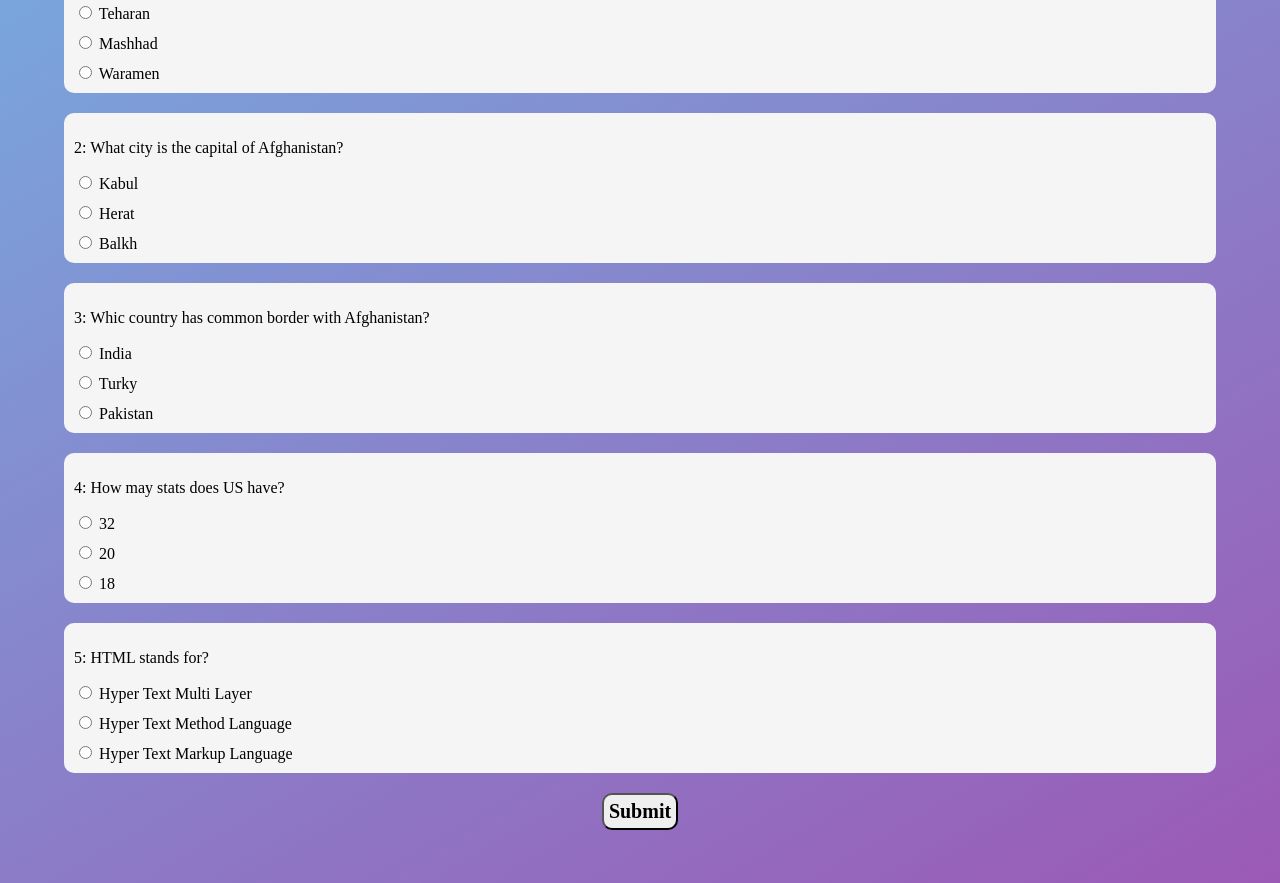
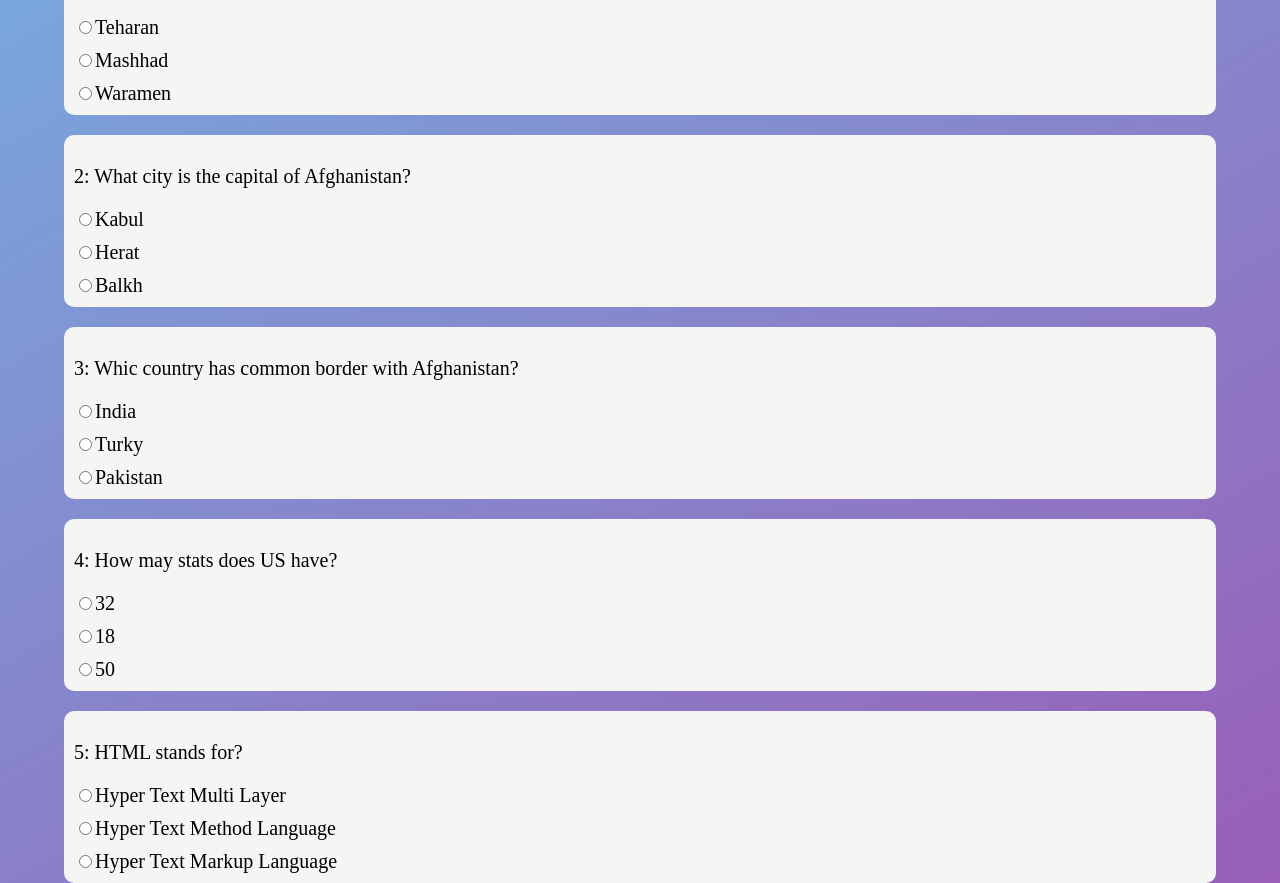
Before and after one commit to Najeeb-joya/JavaScript-Quiz-App, a plain HTML site: page index.html in a window 1280 px wide. Shown: the part 387-1270 px from the top of the page. Drawn offline with Linux system fonts and the light colour scheme.

Commit message:
Second Commit

```diff
--- a/first.js
+++ b/first.js
@@ -1,8 +1,4 @@
-let q1 = document.querySelector('.question1');
-let q2 = document.querySelector('.question2');
-let q3 = document.querySelector('.question3');
-let q4 = document.querySelector('.question4');
-let q5 = document.querySelector('.question5');
+
 let form = document.querySelector('.qform');
 
 
@@ -11,6 +7,6 @@ const answers = ['Tehran','Kabul','Pakistan',32,'Hyper Text Markup Language'];
 
 form.addEventListener('submit', e =>{
     e.preventDefault();
-    console.log(form.answer1);
+    console.log("Form Submited");
 
 });
--- a/index.html
+++ b/index.html
@@ -21,95 +21,48 @@
 
                 <div class="question question1">
                     <p>1: What city is the capital of Iran?</p>
-                <div>
-                    <input type="radio" name ="answer1" />
-                    <label>Teharan</label>
 
+                    <div> <label><input type="radio" name ="answer1"/>Teharan</label> </div>
+                    <div> <label><input type="radio" name = "answer1"/>Mashhad</label> </div>
+                    <div> <label><input type="radio" name="answer1"/>Waramen</label> </div>
                 </div>
-                <div>
-                    <input type="radio" name = "answer1"/>
-                     <label>Mashhad</label>
-                </div>
-                <div>
-                    <input type="radio" name="answer1"/>
-                    <label>Waramen</label>
-                </div>
-
-                </div>
-
 
                 <div class="question question2">
                     <p>2: What city is the capital of Afghanistan?</p>
-                <div>
-                    <input type="radio" name = "answer2" />
-                    <label>Kabul</label>
 
-                </div>
-                <div>
-                    <input type="radio" name = "answer2"/>
-                     <label>Herat</label>
-                </div>
-                <div>
-                    <input type="radio" name="answer2"/>
-                    <label>Balkh</label>
-                </div>
+                    <div> <label><input type="radio" name = "answer2" />Kabul</label> </div>
+                    <div> <label><input type="radio" name = "answer2"/>Herat</label> </div>
+                    <div> <label><input type="radio" name = "answer2"/>Balkh</label> </div>
+
                 </div>
 
 
                 <div class="question question3">
                     <p>3: Whic country has common border with Afghanistan?</p>
-                <div>
-                    <input type="radio" name = "answer3" />
-                    <label>India</label>
 
-                </div>
-                <div>
-                    <input type="radio" name = "answer3"/>
-                     <label>Turky</label>
-                 </div>
-                <div>
-                    <input type="radio" name="answer3"/>
-                    <label>Pakistan</label>
-                </div>
-
+                    <div> <label><input type="radio" name = "answer3" />India</label> </div>
+                    <div> <label><input type="radio" name = "answer3"/>Turky</label> </div>
+                   <div> <label><input type="radio" name="answer3"/>Pakistan</label> </div>
                 </div>
 
 
                 <div class="question question4">
                     <p>4: How may stats does US have?</p>
-                <div>
-                    <input type="radio" name = "answer4" />
-                    <label>32</label>
-
-                </div>
-                <div>
-                    <input type="radio" name = "answer4"/>
-                     <label>20</label>
-                 </div>
-                <div>
-                    <input type="radio" name="answer4"/>
-                    <label>18</label>
-                </div>
+                    <div> <label><input type="radio" name = "answer4" />32</label> </div>
+                    <div> <label><input type="radio" name = "answer4"/>18</label> </div>
+                   <div> <label><input type="radio" name="answer4"/>50</label> </div>
 
                 </div>
 
                 <div class="question question5">
                     <p>5: HTML stands for?</p>
-                <div>
-                    <input type="radio" name = "answer5" />
-                    <label>Hyper Text Multi Layer</label>
+
+                    <div> <label><input type="radio" name = "answer5" />Hyper Text Multi Layer</label> </div>
+                    <div> <label><input type="radio" name = "answer5"/>Hyper Text Method Language</label> </div>
+                    <div>  <label><input type="radio" name="answer5"/>Hyper Text Markup Language</label> </div>
 
                 </div>
-                <div>
-                    <input type="radio" name = "answer5"/>
-                     <label>Hyper Text Method Language</label>
-                 </div>
-                <div>
-                    <input type="radio" name="answer5"/>
-                    <label>Hyper Text Markup Language</label>
-                </div>
 
-                </div>
             <input type="submit" value="Submit" class="submit"/>
             </form>
         </div>
--- a/style.css
+++ b/style.css
@@ -7,6 +7,9 @@ body{
 h1,h2,h3,h4,h5{
     text-align: center;
     color: crimson;
+}
+p{
+    font-size: 20px;
 }
 div.header{
     margin-top: 10px;
@@ -45,4 +48,5 @@ div.question{
 }
 div.question div{
     margin-top: 10px;
+    font-size: 20px;
 }
```
